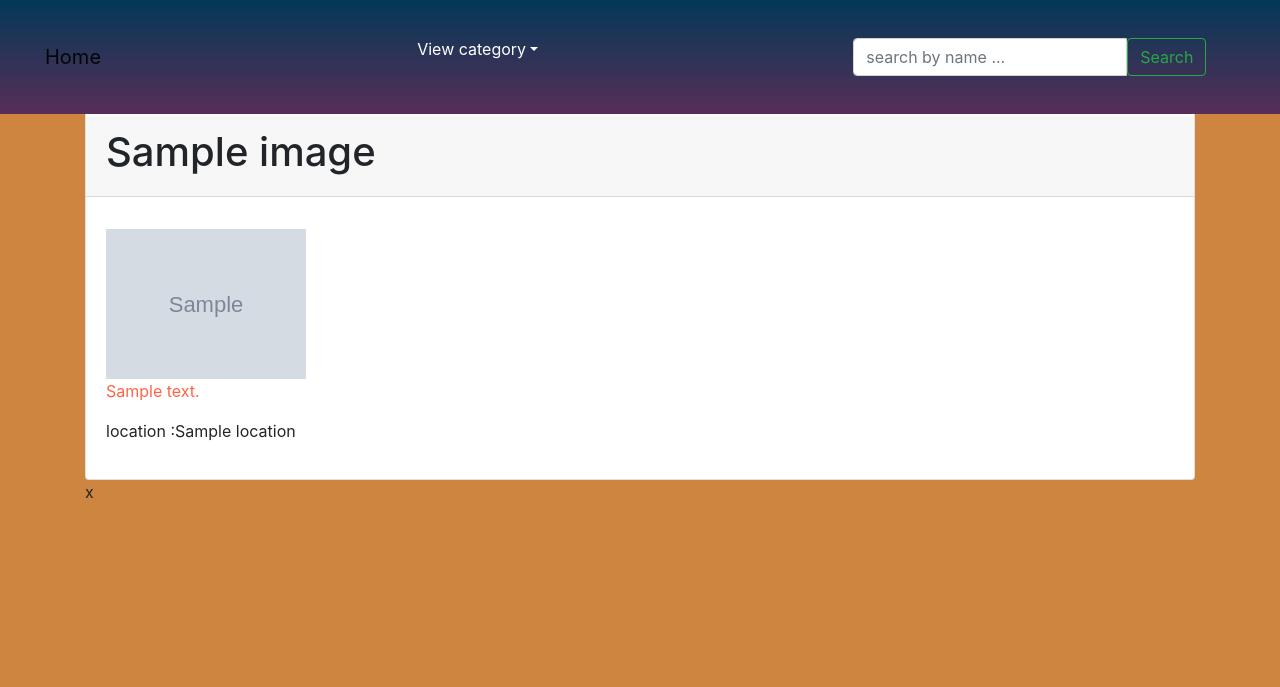
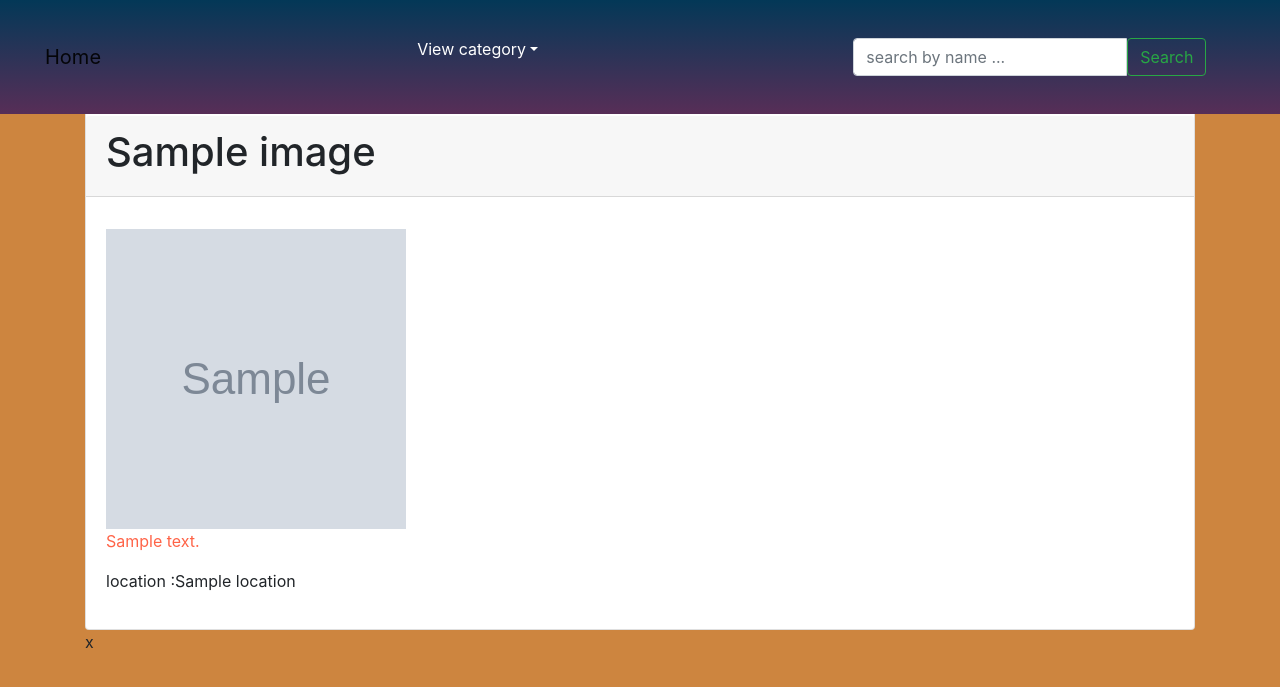
Before and after one commit to koyoo-maxwel/gallary, a Django app: template gallary/templates/all-gallary/location.html in a window 1280 px wide. Shown: the top 687 px of the page. Run offline with Django 3.2, Linux system fonts and the light colour scheme; tables that the repository leaves empty hold one stand-in row (values such as "Sample post"); the template is opened without the code that fills it: values that come from a table or form of the project are taken from there, most other values are stand-ins (such as "Sample title", 1, 10 or a date in 2020); grey boxes marked "Sample" are stand-in pictures; some libraries are stand-ins or nearby versions; some web fonts are replaced.

```diff
--- a/gallary/templates/all-gallary/location.html
+++ b/gallary/templates/all-gallary/location.html
@@ -14,7 +14,7 @@
     <div class="card-body">
       <h5 class="card-title"></h5>
       <a href='/image/{{image.id}}/' id='image.id'></a>
-      <img style="width: 200px" src="{{gallary_item.image.url}}" alt=""></a>
+      <img style="width: 300px;height: 300px" src="{{gallary_item.image.url}}" alt=""></a>
       <p class="card-text" style="color:tomato">{{gallary_item.description }}</p>
       <p> location :{{gallary_item.location }}</p>
 
--- a/gallary/templates/all-gallary/today-gallary.html
+++ b/gallary/templates/all-gallary/today-gallary.html
@@ -32,8 +32,8 @@
         </div>
         <div class="modal-body">
           <img src="{{gallary_item.image.url}}" style="width:100%;" class="img-fluid" data-toggle="modal" data-target="#exampleModal{{image.id}}">
-          <p style="font-family:Srisakdi"> {{gallary_item.description }}</p> Image location :<strong>{{gallary_item.location
-            }}</strong>
+          <p style="font-family:Srisakdi"> {{gallary_item.description }}</p> Image location :<strong>
+            {{gallary_item.location}}</strong>
 
 
 
```
